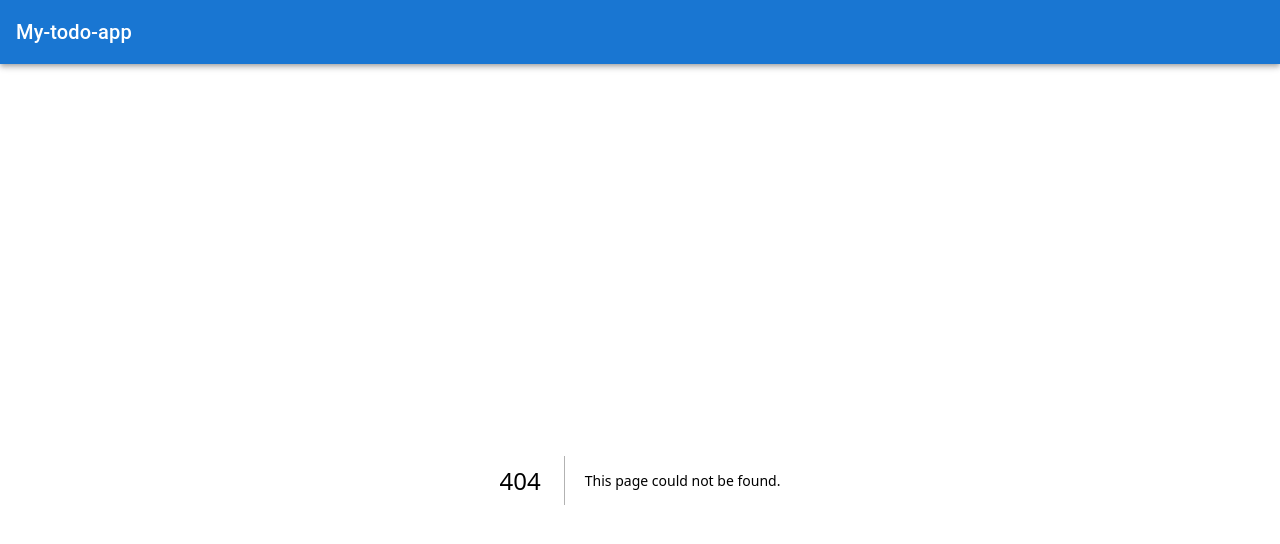
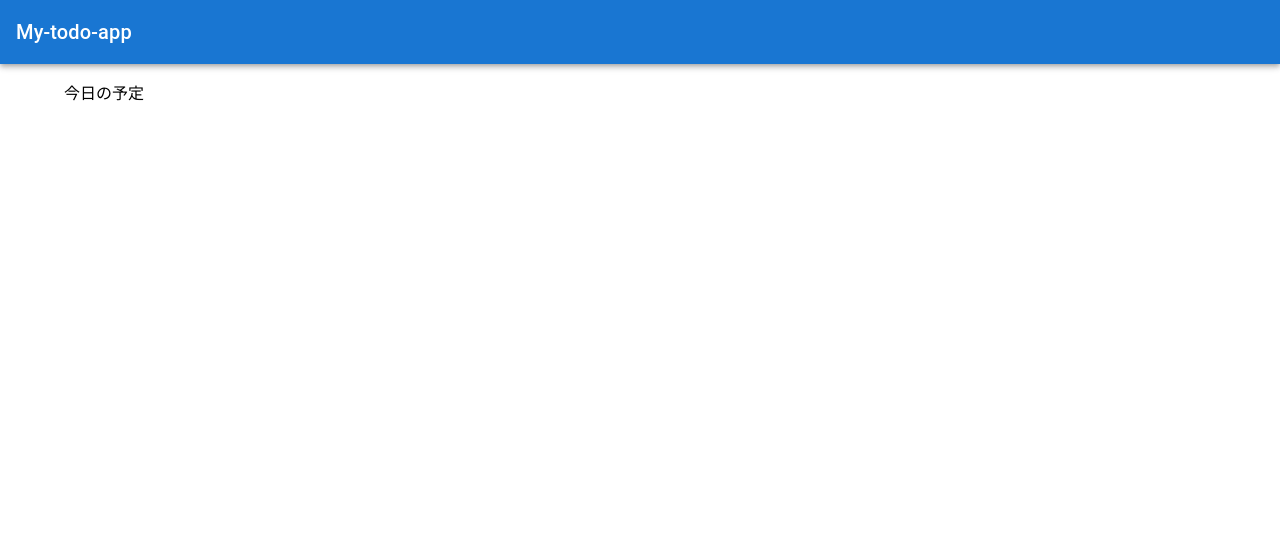
Before and after one commit to uraaaa24/my-todo-app, a Next.js app: page /today in a window 1280 px wide. Before the commit this address had no page. Shown: the top 544 px of the page. Built offline with nearby package versions, Linux system fonts and the light colour scheme.

Commit message:
feat: 今日の予定を表示するページを追加

```diff
--- a/src/app/page.tsx
+++ b/src/app/page.tsx
@@ -13,7 +13,7 @@ async function getAllTodo() {
   return allTodo
 }
 
-export default async function Home() {
+const Home = async () => {
   const allTodo = await getAllTodo()
 
   return (
@@ -22,3 +22,5 @@ export default async function Home() {
     </ToDoListTableProvider>
   )
 }
+
+export default Home
--- /dev/null
+++ b/src/app/today/page.tsx
@@ -0,0 +1,5 @@
+const Today = async () => {
+  return <div>今日の予定</div>
+}
+
+export default Today
```
